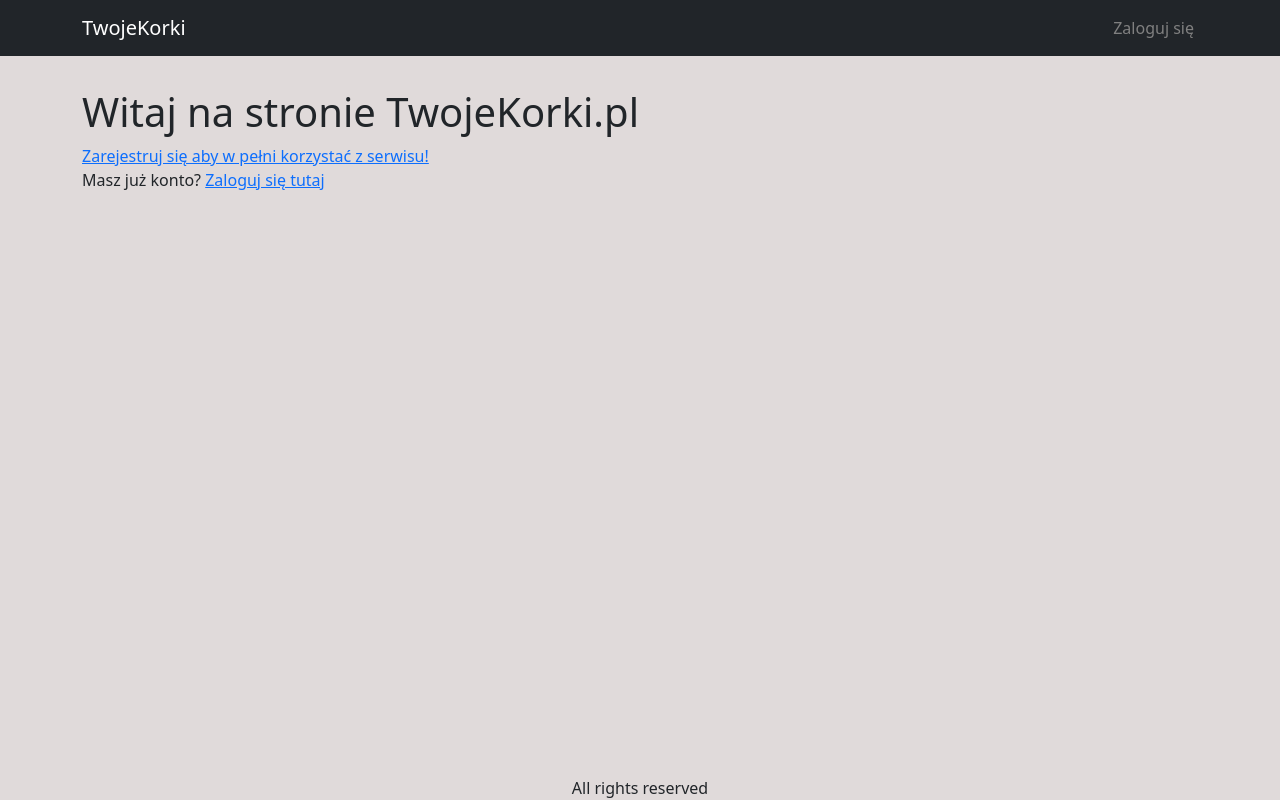
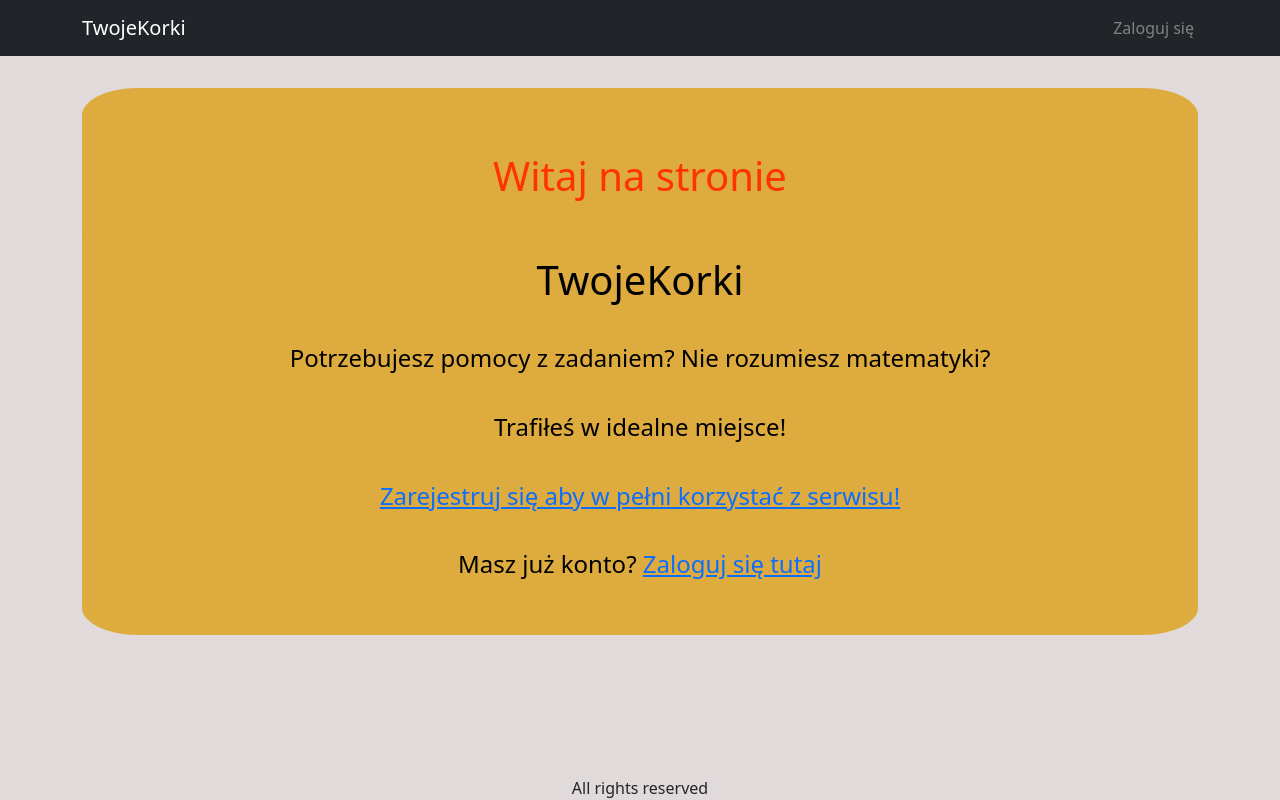
Before and after one commit to Szymon017/TwojeKorki, a React (Create React App) app in the folder client/: page / in a window 1280 px wide. Built offline with nearby package versions, Linux system fonts and the light colour scheme.

Commit message:
Quick fix

```diff
--- a/client/src/components/pages/Home.js
+++ b/client/src/components/pages/Home.js
@@ -1,12 +1,30 @@
-import {Link} from 'react-router-dom';
-import { Container, Row, Col } from 'react-bootstrap'
+import { Link } from "react-router-dom";
+import { Container, Row, Col } from "react-bootstrap";
+import './style.css';
 export default function Home() {
-    return <>
-    <div class="text-justify">
+  return (
+    <>
+      <Container className='homeLogo'>
+        <Row>
+            <Col className='homeLogo'>
+                <h1>Witaj na stronie</h1>
+            </Col>
+        </Row>
+        <Row>
+            <Col>
+            <h1 className='homeLogo2'>TwojeKorki</h1>
+            </Col>
+        </Row>
+        <Row>
+            <Col>
+            <h4 className='homeLogo2'>Potrzebujesz pomocy z zadaniem? Nie rozumiesz matematyki?</h4>
+            <h4 className='homeLogo2'>Trafiłeś w idealne miejsce! </h4>
+            <h4 className='homeLogo2'> <Link to="/register"> Zarejestruj się aby w pełni korzystać z serwisu!</Link></h4>
+            <h4 className='homeLogo2'>Masz już konto? <Link to="/login">Zaloguj się tutaj</Link></h4>
 
-        <h1 class="text-justify">Witaj na stronie TwojeKorki.pl</h1>
-        <Link to="/register"> Zarejestruj się aby w pełni korzystać z serwisu!</Link>
-        <p>Masz już konto? <Link to="/login">Zaloguj się tutaj</Link></p>
-    </div>
+            </Col>
+        </Row>
+      </Container>
     </>
+  );
 }
--- a/client/src/components/pages/UserProfile/UserProfile.js
+++ b/client/src/components/pages/UserProfile/UserProfile.js
@@ -1,24 +1,25 @@
-import React, { useEffect, useState } from 'react';
-import Row from 'react-bootstrap/Row';
-import Col from 'react-bootstrap/Col';
-import Container from 'react-bootstrap/Container';
-import Button from 'react-bootstrap/Button';
-import img from '../../../assets/images/a1.jpg';
-import './style.css';
-import { getCurrentUser } from '../../../service/userDataService';
-import { getUserAnnoucements } from '../../../service/userService';
+import React, { useEffect, useState } from "react";
+import Row from "react-bootstrap/Row";
+import Col from "react-bootstrap/Col";
+import Container from "react-bootstrap/Container";
+import Button from "react-bootstrap/Button";
+import img from "../../../assets/images/a1.jpg";
+import "./style.css";
+import { getCurrentUser } from "../../../service/userDataService";
+import { getUserAnnoucements } from "../../../service/userService";
 
 export default function UserProfile() {
   const [user, setUser] = useState(getCurrentUser());
   const [annoucements, setAnnoucements] = useState();
 
+  const getAnn = async () => {
+    const result = await getUserAnnoucements(user._id);
+    setAnnoucements(result.data);
+  };
 
-  const getAnn = async () =>{
-    const result = await getUserAnnoucements(user._id)
-    setAnnoucements(result.data)
-  }
-
-
+  useEffect(() => {
+    getAnn();
+  }, [user]);
 
   return (
     <div>
@@ -26,33 +27,43 @@ export default function UserProfile() {
       <Container className=" my-5 justify-content-center">
         <Row>
           {/* Leftbar*/}
-          <Col md={4} className='profileLeftPanel'>
+          <Col md={4} className="profileLeftPanel">
             <Row>
-              <img src={img} className='profilePhoto'></img>
+              <img src={img} className="profilePhoto"></img>
             </Row>
             <Row className="my-3">
-                <h2>{user.firstName+" "+user.lastName}</h2>
-                <h5>{user.email}</h5>
-                <h5>{user.telephone}</h5>
-                <button>Edytuj dane</button>
+              <h2>{user.firstName + " " + user.lastName}</h2>
+              <h5>{user.email}</h5>
+              <h5>{user.telephone}</h5>
+              <button className="btn btn-dark">Edytuj dane</button>
             </Row>
           </Col>
           {/* middle + rightbar*/}
-          <Col md={7} className='profileMiddlePanel'>
+          <Col md={7} className="profileMiddlePanel">
             <Row>
-              <h2>Uzytkownik nie zamieścił o sobie zadnych informacji</h2>
-              <button onClick={getAnn}>Zobacz ogłoszenia użytkownika</button>
-              {annoucements?(
+              <Col>
+                <button onClick={getAnn} className="btn btn-dark">
+                  Zobacz ogłoszenia użytkownika
+                </button>
+              </Col>
+              <Col>
+                <button onClick={getAnn} className="btn btn-dark">
+                  Zobacz opinie o użytkowniku
+                </button>
+              </Col>
+            </Row>
+              {annoucements ? (
+                annoucements.map((ann) => (
+                  <Row>
+                    <Col><p className='annoucementTile'>{ann.title}</p></Col>
+                    <Col><p className='annoucementTile'>{ann.category}</p></Col>
+                    <Col><p className='annoucementTile'>{ann.option}</p></Col>
+                  </Row>
+                ))
+              ) : (
+                <h2>Brak dostepnych informacji</h2>
+              )}
 
-                annoucements.map((ann) => (
-                  <p>{ann.title + " " + ann.category + " " + ann.option}</p>
-                  ))
-                  ):""}
-            </Row>
-
-            <Row>
-
-            </Row>
 
             <Row></Row>
           </Col>
--- /dev/null
+++ b/client/src/components/pages/style.css
@@ -0,0 +1,14 @@
+.homeLogo {
+    padding: 2rem;
+    color: black;
+    text-align: center;
+    background-color: #ddab3e;
+    color: #ff3300;
+    border-radius: 5%;
+}
+
+.homeLogo2 {
+    color: black;
+    text-align: center;
+    padding: 1rem;
+}
```
Also changed, not shown: client/src/components/pages/UserProfile/style.css (line endings or trailing spaces).
